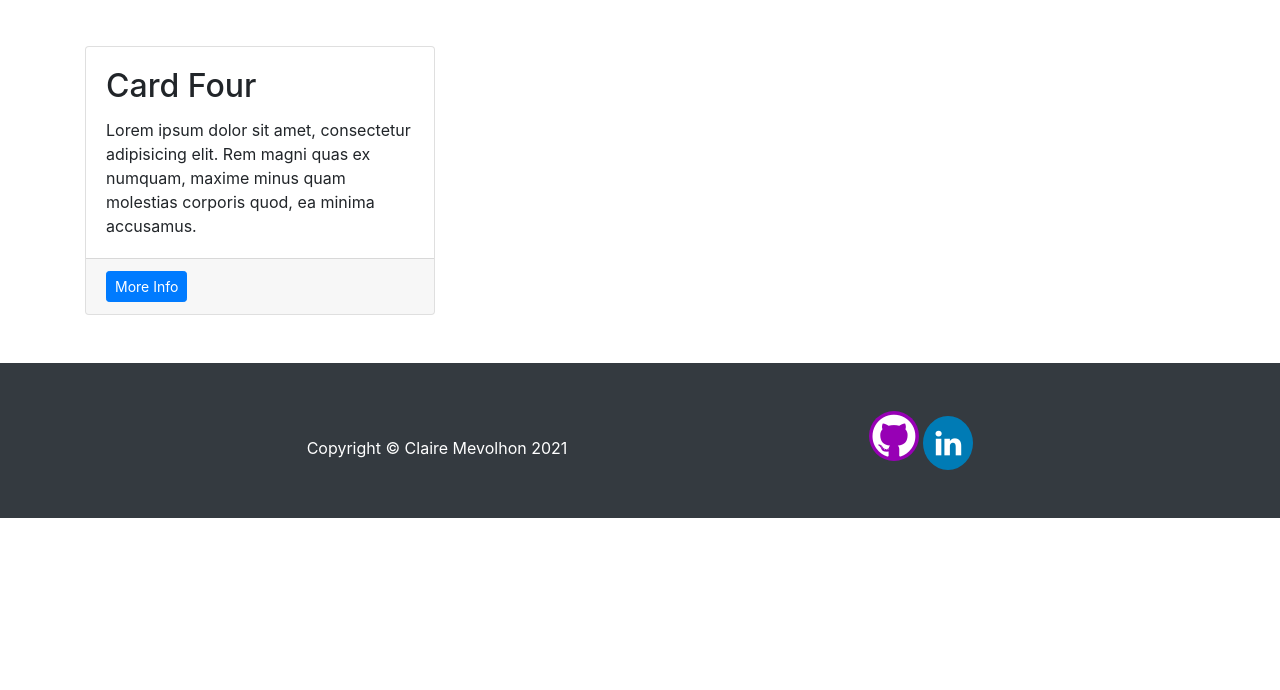
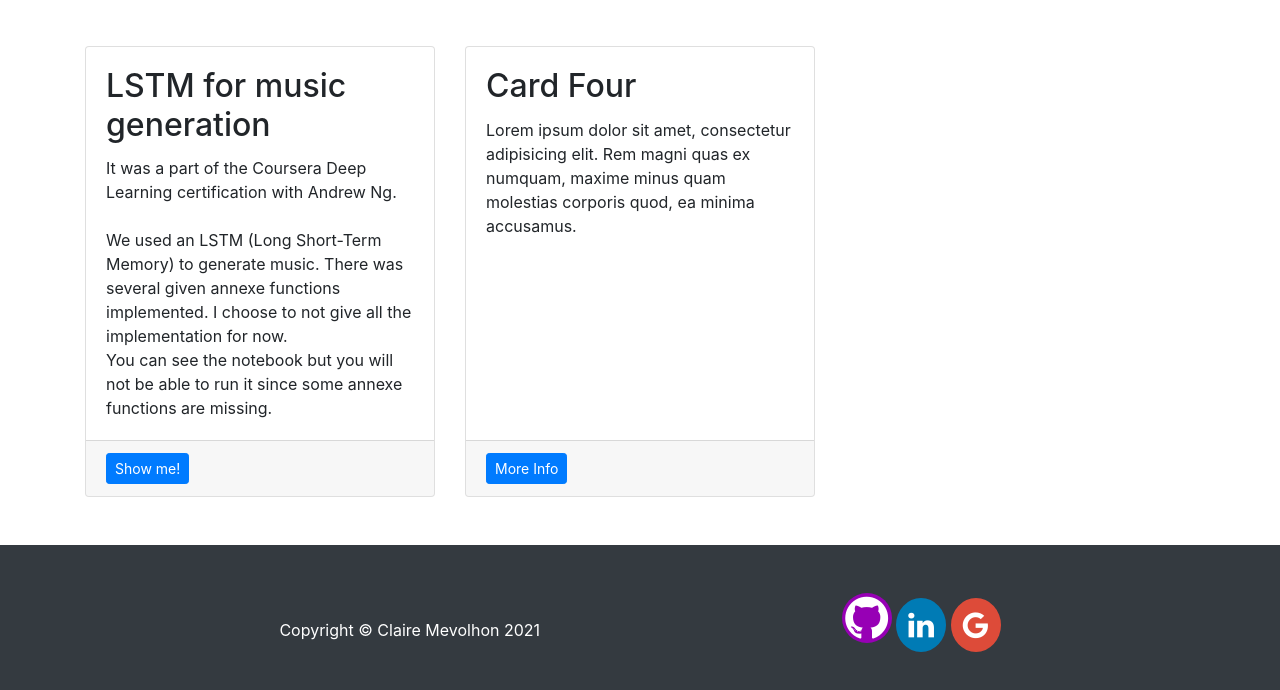
Before and after one commit to canneltigrou/canneltigrou.github.io, a website: page index.html in a window 1280 px wide. Shown: the part 1301-1991 px from the top of the page. Before the commit the page ends 1819 px from the top, so only its background shows below. Drawn offline with Linux system fonts and the light colour scheme.

Commit message:
add of Coursera LSTM music generation
add of the presentation and file of notebook created by coursera: music generation using LSTM

```diff
--- a/index.html
+++ b/index.html
@@ -143,6 +143,22 @@
       <div class="col-md-4 mb-5">
         <div class="card h-100">
           <div class="card-body">
+            <h2 class="card-title">LSTM for music generation</h2>
+            <p class="card-text">
+              It was a part of the Coursera Deep Learning certification with Andrew Ng.<br>
+              <br>We used an LSTM (Long Short-Term Memory) to generate music. There was several given annexe functions implemented. I choose to not give all the implementation for now.
+              <br> You can see the notebook but you will not be able to run it since some annexe functions are missing.
+            </p>
+          </div>
+          <div class="card-footer">
+            <a href="https://github.com/canneltigrou/canneltigrou.github.io/blob/master/JupyterNotebooks/Improvise a Jazz Solo with an LSTM Network - v3.ipynb" class="btn btn-primary btn-sm">Show me!</a>
+          </div>
+        </div>
+      </div>
+      <!-- /.col-md-4 -->
+      <div class="col-md-4 mb-5">
+        <div class="card h-100">
+          <div class="card-body">
             <h2 class="card-title">Card Four</h2>
             <p class="card-text">Lorem ipsum dolor sit amet, consectetur adipisicing elit. Rem magni quas ex numquam, maxime minus quam molestias corporis quod, ea minima accusamus.</p>
           </div>
@@ -168,6 +184,7 @@
         &emsp;&emsp;&emsp;&emsp;&emsp;&emsp;&emsp;&emsp;&emsp;
         <a class="fa fa-github" href="https://github.com/canneltigrou"></a>
         <a class="fa fa-linkedin" href= "https://www.linkedin.com/in/claire-mevolhon/"></a>
+        <a class="fa fa-google" onclick="location.href='mailto:claire.mevolhon@gmail.com';"></a>
 
       </p>
 
--- a/startbootstrap-small-business-gh-pages/css/small-business.css
+++ b/startbootstrap-small-business-gh-pages/css/small-business.css
@@ -30,3 +30,9 @@ body {
   padding: 0px;
 
 }
+
+.fa-google {
+  background: #dd4b39;
+  color: white;
+  padding: 12px;
+}
```
Also changed, not shown: 1 other file.
